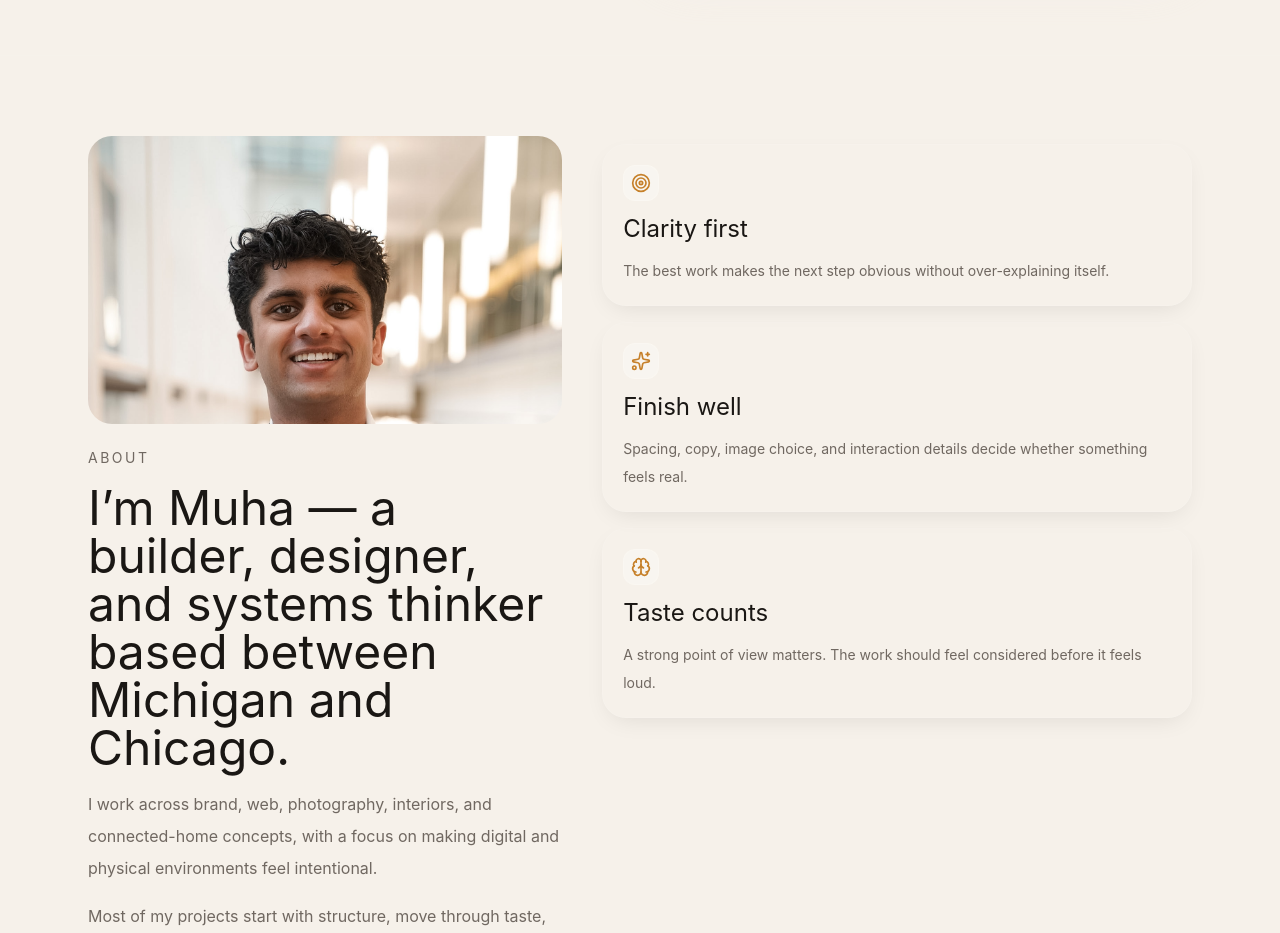
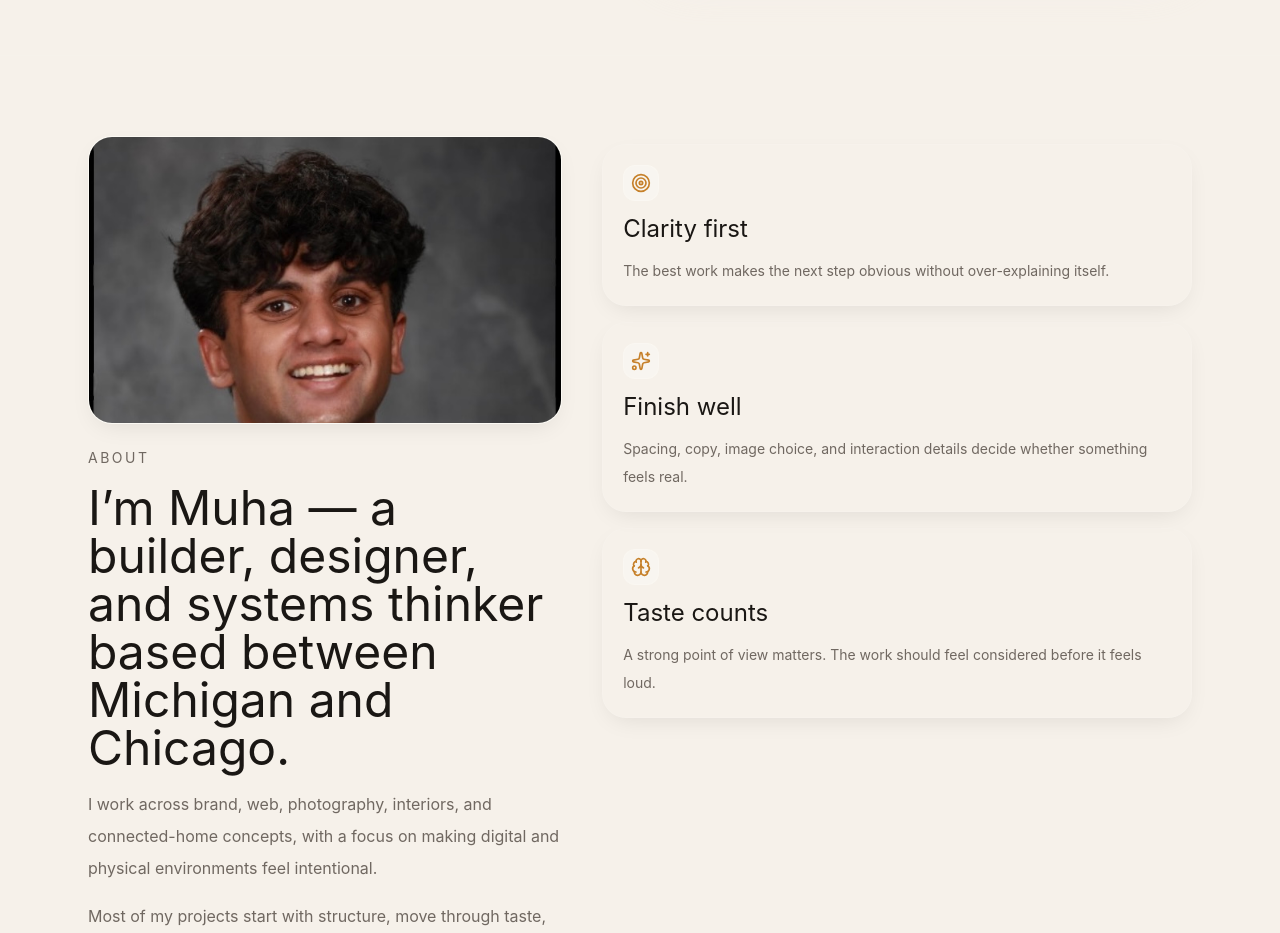
Before and after one commit to mohabbis/personal-portfolio, a Next.js app: page / in a window 1280 px wide. Shown: the part 3260-4193 px from the top of the page. Built offline with nearby package versions, Linux system fonts and the light colour scheme.

Commit message:
Use profile composite in home about

```diff
--- a/components/sections/home/home-about.tsx
+++ b/components/sections/home/home-about.tsx
@@ -18,13 +18,13 @@ export function HomeAboutSection() {
       <Container className="grid gap-10 lg:grid-cols-[minmax(0,0.82fr)_minmax(0,1.02fr)] lg:items-start">
         <FadeIn>
           <div className="space-y-4">
-            <div className="relative mb-6 h-64 w-full overflow-hidden rounded-[1.5rem] sm:h-72">
+            <div className="relative mb-6 h-64 w-full overflow-hidden rounded-[1.5rem] border border-white/10 bg-card shadow-soft sm:h-72">
               <Image
-                src="/images/gallery/Headshot Smiling With Watch.JPG"
-                alt="Muha Rafiq"
+                src="/images/profile/asig-muhammad-rafiq.jpg"
+                alt="Muha Rafiq fraternity composite portrait"
                 fill
                 sizes="(min-width: 1024px) 500px, 100vw"
-                className="object-cover object-top"
+                className="object-cover object-[50%_20%]"
               />
             </div>
 
```
